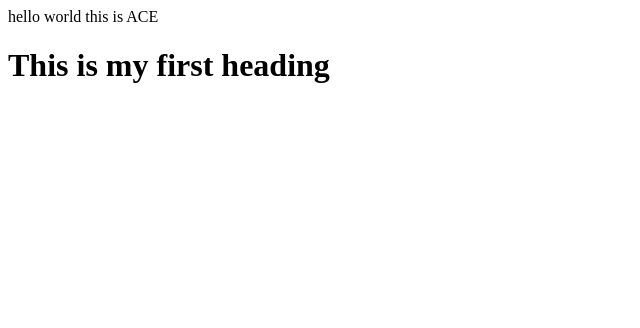
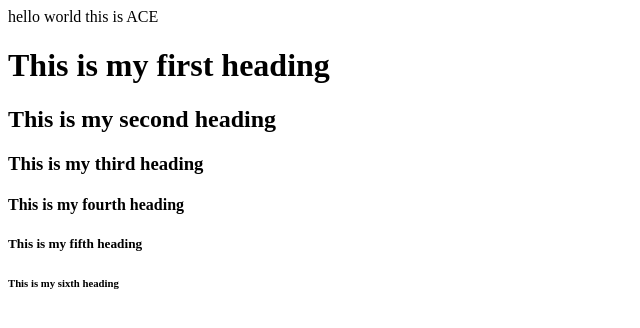
Before and after one commit to HarshBadhe142/Web-Development, a plain HTML site: page index.html in a window 1280 px wide. Shown: the whole page, without its empty margins (0-640 px from the left). Drawn offline with Linux system fonts and the light colour scheme.

Commit message:
commit try

```diff
--- a/index.html
+++ b/index.html
@@ -1,13 +1,20 @@
 <!DOCTYPE html>
 <html lang="en">
+
 <head>
     <meta charset="UTF-8">
     <meta name="viewport" content="width=device-width, initial-scale=1.0">
     <title>Document</title>
 </head>
+
 <body>
     hello world this is ACE
     <h1>This is my first heading</h1>
+    <h2>This is my second heading</h2>
+    <h3>This is my third heading</h3>
+    <h4>This is my fourth heading</h4>
+    <h5>This is my fifth heading</h5>
+    <h6>This is my sixth heading</h6>
+</body>
 
-</body>
 </html>
```
